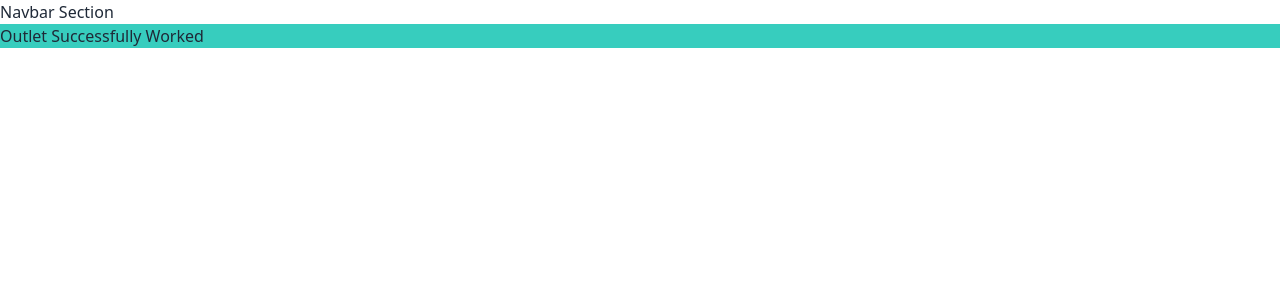
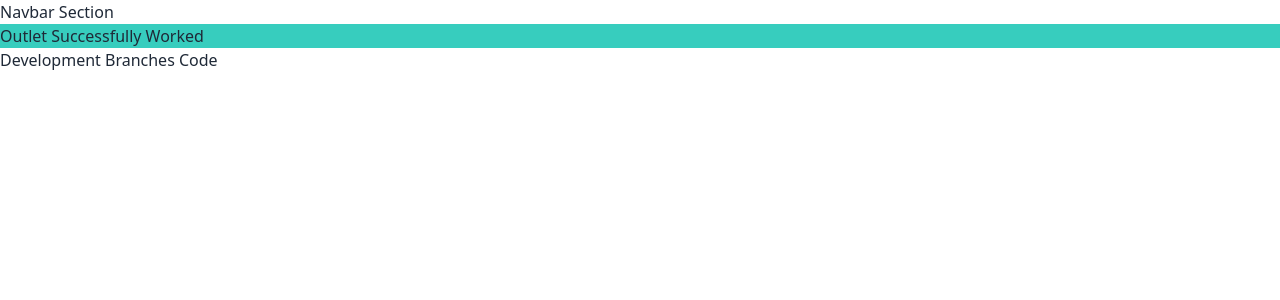
Before and after one commit to shams-labib/TastyHaat, a React (Vite) app: page / in a window 1280 px wide. Shown: the top 300 px of the page. Built offline with nearby package versions, Linux system fonts and the light colour scheme.

Commit message:
development branches

```diff
--- a/src/Pages/Home/Home.jsx
+++ b/src/Pages/Home/Home.jsx
@@ -4,6 +4,7 @@ const Home = () => {
   return (
     <div>
       <h1 className="bg-accent">Outlet Successfully Worked</h1>
+      <p>Development Branches Code</p>
     </div>
   );
 };
```
